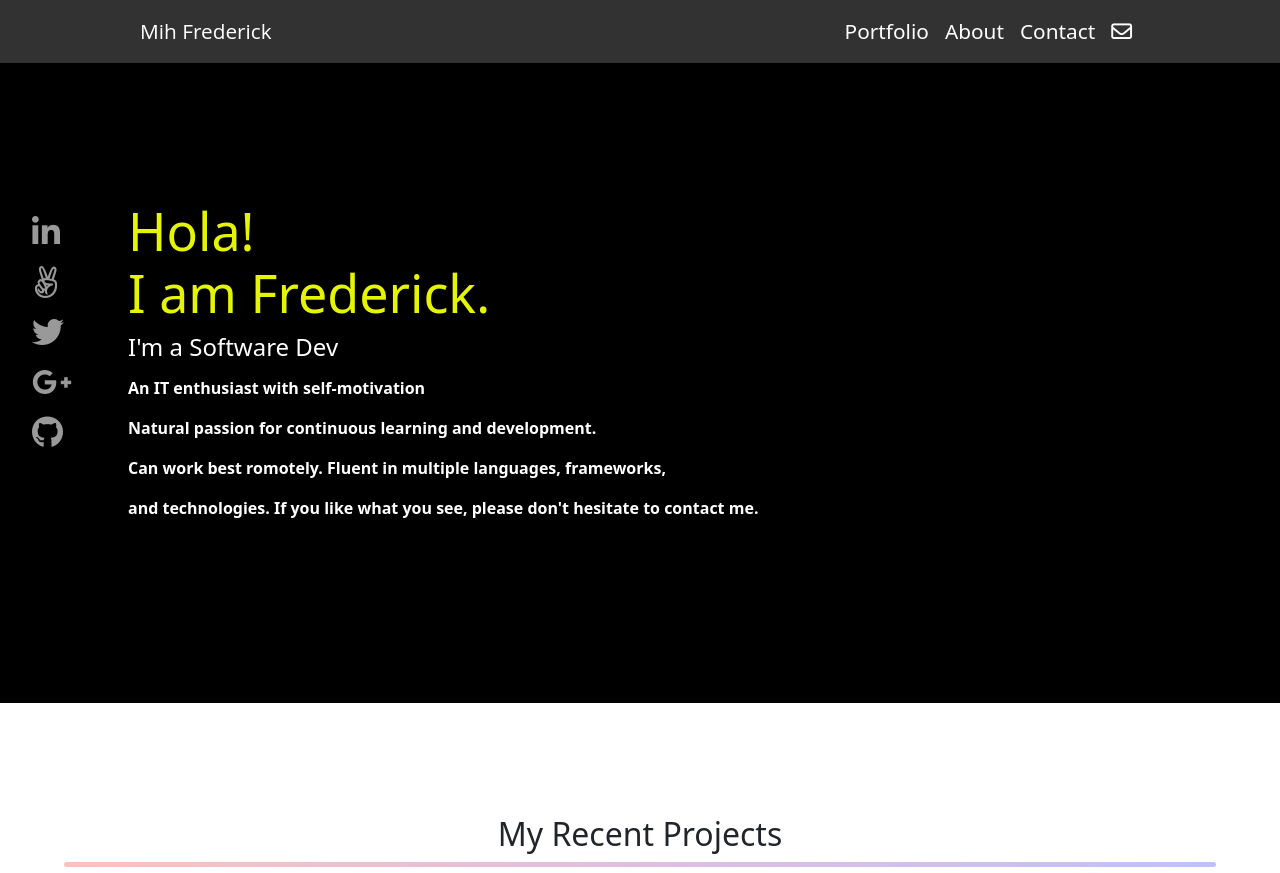
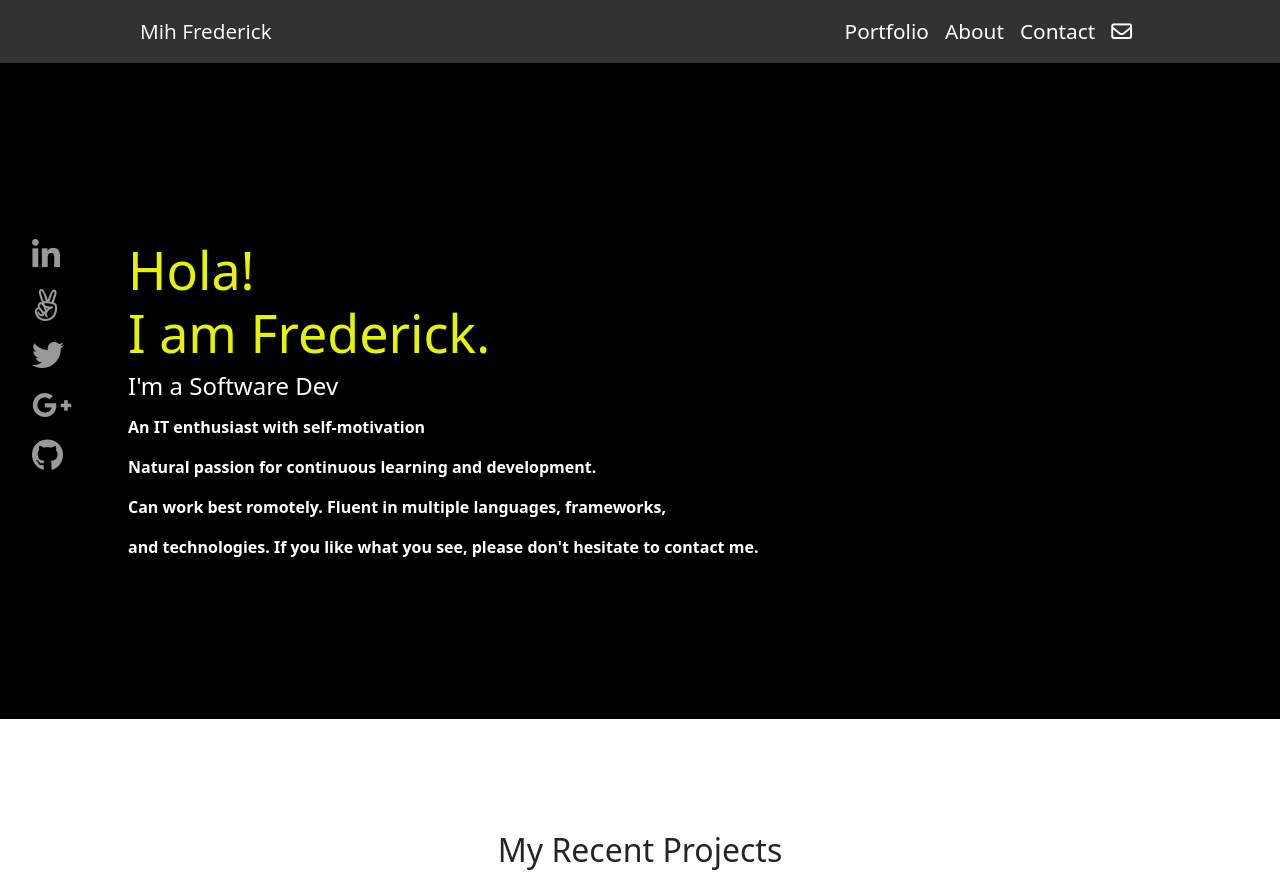
Before and after one commit to FrederickMih/Mih_Frederick, a website: page index.html in a window 1280 px wide. Shown: the top 873 px of the page. Drawn offline with nearby package versions, Linux system fonts and the light colour scheme.

Commit message:
Add position relative to the home section

```diff
--- a/main.scss
+++ b/main.scss
@@ -19,11 +19,12 @@ html {
 
  .home-section {
     height: 40rem;
+    position: relative;
  }
 
  .social-link {
     top: 25%;
-    position: absolute;
+    position: relative;
 }
 
  .social-link-ul {
```
Also changed, not shown: main.css, 1 other file.
